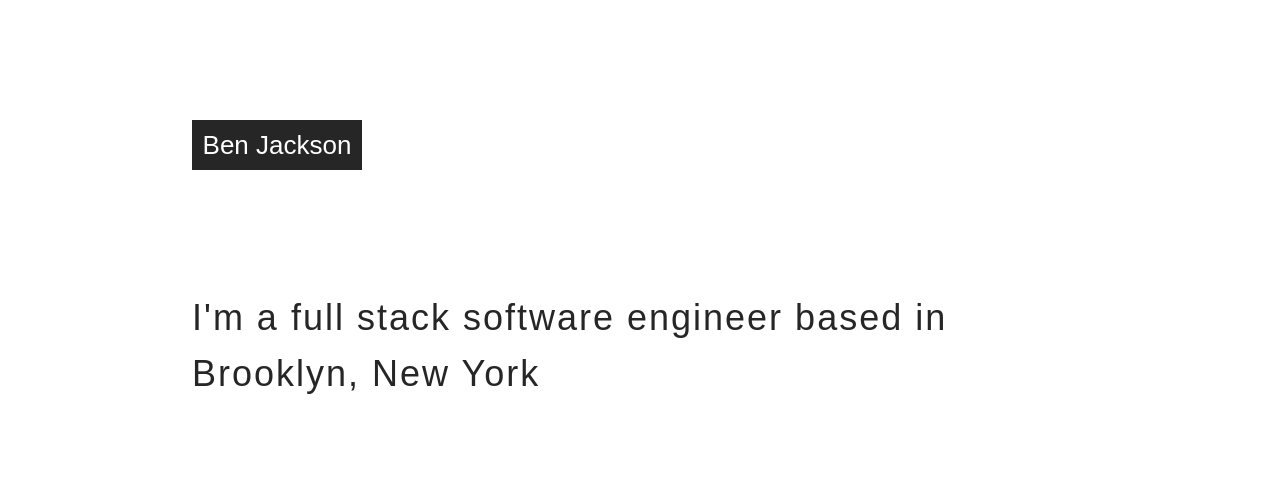
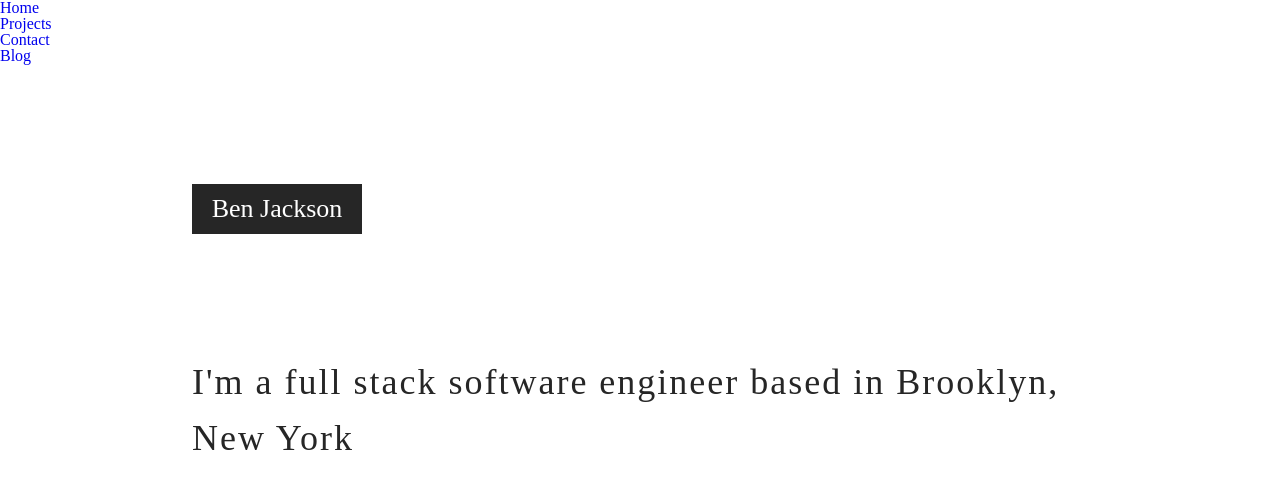
Before and after one commit to BenjacksonSE/portfolio-website-redesign, a React (Create React App) app: page / in a window 1280 px wide. Shown: the top 488 px of the page. Built offline with nearby package versions, Linux system fonts and the light colour scheme.

Commit message:
started nav menu, added routing

```diff
--- a/package.json
+++ b/package.json
@@ -9,6 +9,7 @@
     "node-sass": "^7.0.1",
     "react": "^17.0.2",
     "react-dom": "^17.0.2",
+    "react-router-dom": "^6.2.1",
     "react-scripts": "5.0.0",
     "web-vitals": "^2.1.4"
   },
--- a/src/App.js
+++ b/src/App.js
@@ -1,10 +1,23 @@
+import { Route, Router, Routes } from "react-router-dom";
+import NavMenu from "./components/NavMenu/NavMenu";
+import Blog from "./pages/Blog/Blog";
+import Contact from "./pages/Contact/Contact";
 import Main from "./pages/Main/Main";
+import Projects from "./pages/Projects/Projects";
+
+
 
 
 function App() {
   return (
     <div>
-      <Main />
+      <NavMenu />
+      <Routes>
+        <Route path="/" element={<Main />} />
+        <Route path="/projects" element={<Projects />} />
+        <Route path="/contact" element={<Contact />} />
+        <Route path="/blog" element={<Blog />} />
+      </Routes>
     </div>
   );
 }
--- /dev/null
+++ b/src/components/NavMenu/NavMenu.js
@@ -0,0 +1,34 @@
+import React from 'react'
+import { Link } from 'react-router-dom';
+import classes from './NavMenu.module.scss';
+
+const NavMenu = () => {
+  return (
+    <div>
+      <ul>
+        <li>
+          <Link to="/">
+            Home
+          </Link>
+        </li>
+        <li>
+          <Link to="/projects">
+            Projects
+          </Link>
+        </li>
+        <li>
+          <Link to="/contact">
+            Contact
+          </Link>
+        </li>
+        <li>
+          <Link to="/blog">
+            Blog
+          </Link>
+        </li>
+      </ul>
+    </div>
+  )
+}
+
+export default NavMenu
--- a/src/index.js
+++ b/src/index.js
@@ -1,10 +1,13 @@
 import React from 'react';
 import ReactDOM from 'react-dom';
 import './styles/index.scss';
+import { BrowserRouter } from 'react-router-dom';
 import App from './App';
 
 
 ReactDOM.render(
-    <App />,
+  <BrowserRouter>
+    <App />
+  </BrowserRouter>,
   document.getElementById('root')
 );
--- /dev/null
+++ b/src/pages/Blog/Blog.js
@@ -0,0 +1,12 @@
+import React from 'react'
+import classes from './Blog.module.scss'
+
+const Blog = () => {
+  return (
+    <div>
+      Blog
+    </div>
+  )
+}
+
+export default Blog
--- /dev/null
+++ b/src/pages/Contact/Contact.js
@@ -0,0 +1,12 @@
+import React from 'react'
+import classes from './Contact.module.scss'
+
+const Contact = () => {
+  return (
+    <div>
+      Contact
+    </div>
+  )
+}
+
+export default Contact
--- /dev/null
+++ b/src/pages/Projects/Projects.js
@@ -0,0 +1,12 @@
+import React from 'react'
+import classes from './Projects.module.scss'
+
+const Projects = () => {
+  return (
+    <div>
+      Projects
+    </div>
+  )
+}
+
+export default Projects
--- a/src/styles/index.scss
+++ b/src/styles/index.scss
@@ -1,16 +1,63 @@
-// @import "./reset.scss";
+@import "./reset.scss";
 @import "./variables.scss";
 
-* {
+*{
+    padding: 0;
+    margin: 0;
     box-sizing: border-box;
-    margin: 0;
 }
 
-body {
-    width: 100%;
-    font-family: sans-serif;
+:root{
+    // --dark-bg: #262626;
+    // --gray-1: #BCB4B4;
+    // --deep-dark: #1E1E1E;
+    // --gray-2: #363636;
+    // --white : white;
+    // --black: black;
 }
 
-#root {
+html{
+// font-size: 10px;
+// font-family: 'Roboto Mono';
+// background-color: var(--dark-bg);
+}
+
+ul,li{
+    list-style: none;
+}
+
+a{
+    text-decoration: none;
+}
+
+img, svg{
+    width: 100%;
     height: 100%;
+    object-fit: cover;
 }
+
+button{
+    outline: none
+}
+
+.container {
+    max-width: 1200px;
+    width: 90%;
+    margin: 0 auto;
+}
+
+// /* Smooth Scroll  */
+// [data-scrollbar] {
+// height: 100vh;
+// overflow: hidden;
+// background-color: var(--gray-1);
+// .scroll-content {
+//     background-color: var(--dark-bg);
+// }
+// .scrollbar-track.scrollbar-track-y {
+//     background: var(--deep-dark);
+//     .scrollbar-thumb-y {
+//     background: var(--gray-1);
+//     }
+// }
+// }
```
Also changed, not shown: src/components/NavMenu/NavMenu.module.scss (added), src/pages/Blog/Blog.module.scss (added), src/pages/Contact/Contact.module.scss (added), src/pages/Projects/Projects.module.scss (added), 1 other file (tests, documents, lock files or other folders).
